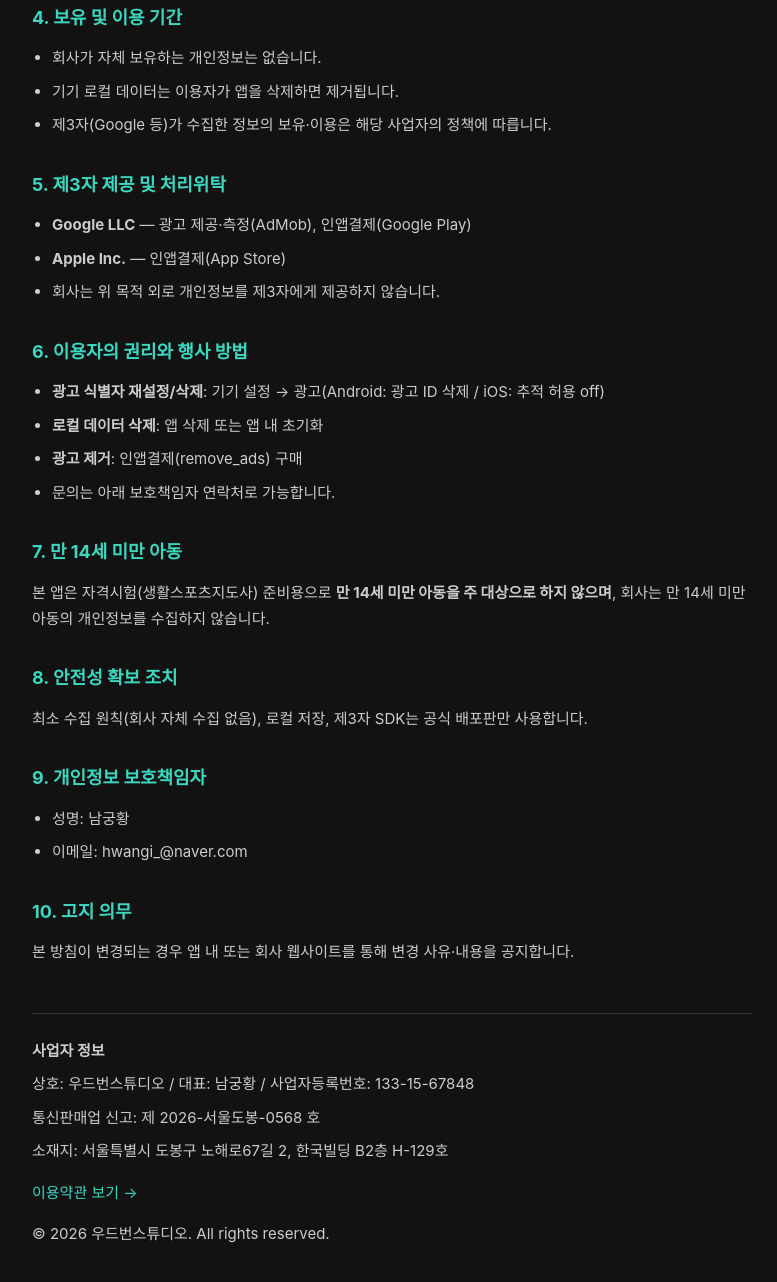
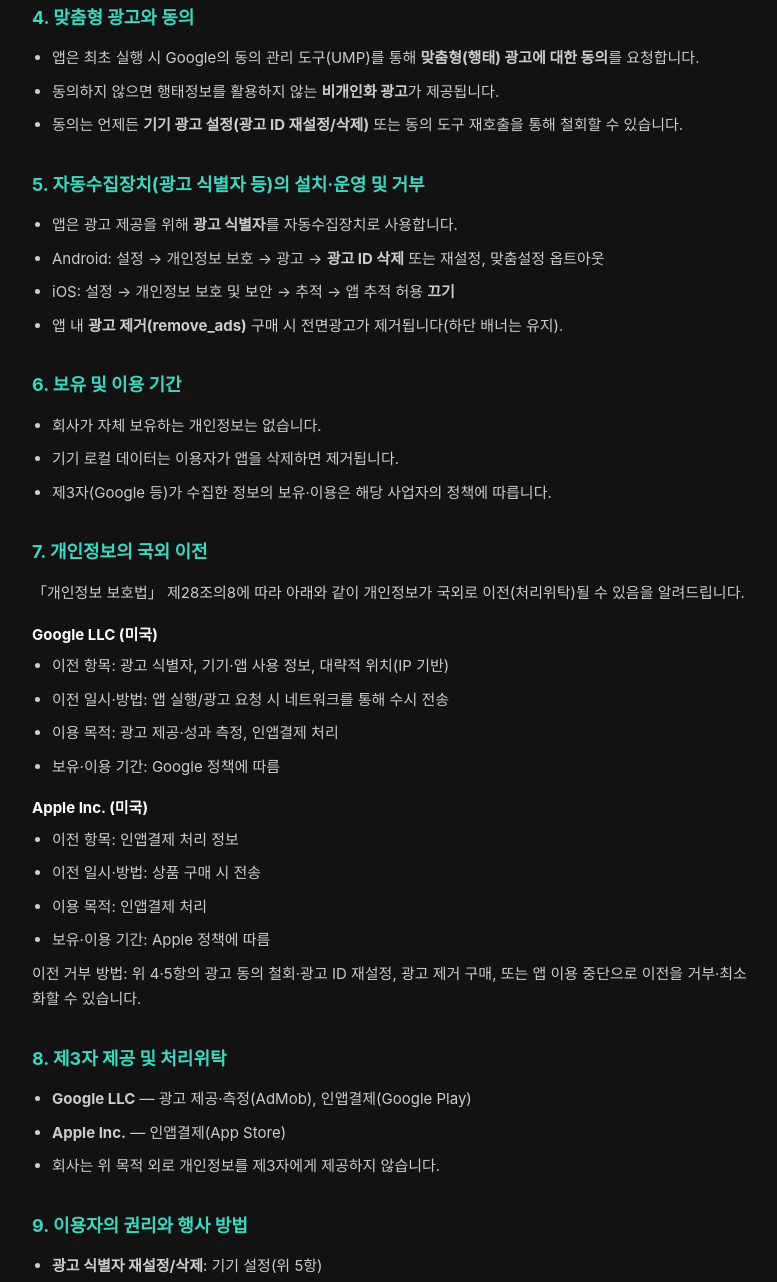
Before and after one commit to namgunghwang/namgunghwang.github.io, a plain HTML site: page fitpass/privacy-policy.html in a window 1280 px wide. Shown: the part 1071-2353 px from the top of the page, without its empty margins (248-1025 px from the left). Drawn offline with Linux system fonts and the light colour scheme.

Commit message:
FITPASS 개인정보처리방침·이용약관 법률 정합 갱신
개인정보: 국외이전(§28-8)·자동수집장치 거부·맞춤광고 동의(UMP)·시행일·성인대상.
약관: 청약철회 제한 고지(전자상거래법 §17②)·유사기출 명시·KSPO 비제휴.

```diff
--- a/fitpass/privacy-policy.html
+++ b/fitpass/privacy-policy.html
@@ -15,6 +15,7 @@
         h1 { color: #fff; font-size: 28px; margin-bottom: 8px; }
         .subtitle { color: #888; font-size: 14px; margin-bottom: 40px; }
         h2 { color: #3DD7C0; font-size: 18px; margin: 32px 0 12px; }
+        h3 { color: #fff; font-size: 15px; margin: 16px 0 6px; }
         p, li { font-size: 15px; color: #ccc; margin-bottom: 8px; }
         ul { padding-left: 20px; }
         a { color: #3DD7C0; text-decoration: none; }
@@ -26,14 +27,14 @@
 <body>
     <div class="container">
         <h1>FITPASS 개인정보처리방침</h1>
-        <p class="subtitle">시행일: 2026년 7월 24일 | 최종 수정: 2026년 7월 24일</p>
+        <p class="subtitle">시행일: 2026년 7월 26일 | 최종 수정: 2026년 7월 26일</p>
 
         <p>우드번스튜디오(대표 남궁황, 이하 "회사")는 <strong>FITPASS</strong>(생활스포츠지도사 보디빌딩 학습 앱, 이하 "앱")를 운영하며, 「개인정보 보호법」 제30조에 따라 이용자의 개인정보를 보호하고 관련 고충을 신속히 처리하기 위해 본 개인정보처리방침을 둡니다.</p>
 
         <h2>1. 핵심 요약 (한눈에)</h2>
         <ul>
             <li><strong>FITPASS는 계정·로그인이 없는 로컬 우선 앱</strong>입니다. 회사는 이용자의 이름·이메일 등 개인정보를 <strong>자체 서버로 수집·저장하지 않습니다.</strong></li>
-            <li>학습 기록(진도·오답노트·즐겨찾기·닉네임·광고 제거 구매 상태)은 <strong>이용자 기기 안(drift / shared_preferences)에만 저장</strong>되며 외부로 전송되지 않습니다.</li>
+            <li>학습 기록(진도·오답노트·즐겨찾기·닉네임·광고 제거 구매 상태)은 <strong>이용자 기기 안에만 저장</strong>되며 외부로 전송되지 않습니다.</li>
             <li>광고 제공을 위해 <strong>제3자 광고 SDK(Google AdMob)</strong>가 광고 식별자 등 일부 정보를 수집할 수 있습니다.</li>
             <li>결제(광고 제거)는 <strong>Google Play / App Store가 처리</strong>하며, 회사는 결제수단 정보를 수집하지 않습니다.</li>
         </ul>
@@ -41,8 +42,8 @@
         <h2>2. 수집하는 개인정보 항목 및 방법</h2>
         <ul>
             <li><strong>회사 자체 수집: 없음</strong> — 회원가입·로그인·이름·연락처 등을 수집하지 않습니다.</li>
-            <li><strong>기기 내 저장(외부 전송 없음)</strong>: 학습 진도, 오답노트, 즐겨찾기, 닉네임, 광고 제거 구매 상태. 이 데이터는 기기 로컬 저장소(drift / shared_preferences)에만 보관되며, 앱 삭제 시 함께 삭제됩니다.</li>
-            <li><strong>제3자 SDK를 통한 자동 수집</strong>
+            <li><strong>기기 내 저장(외부 전송 없음)</strong>: 학습 진도, 오답노트, 즐겨찾기, 닉네임, 광고 제거 구매 상태. 기기 로컬 저장소에만 보관되며 앱 삭제 시 함께 삭제됩니다.</li>
+            <li><strong>제3자 SDK를 통한 자동 수집(처리위탁)</strong>
                 <ul>
                     <li><strong>광고 — Google AdMob</strong>: 광고 식별자(Android 광고 ID / Apple IDFA), 기기·앱 사용 정보, 대략적 위치(IP 기반) 등을 맞춤형·측정 목적으로 수집·처리할 수 있습니다. 처리 주체는 Google이며 <a href="https://policies.google.com/technologies/ads" target="_blank">Google 광고·개인정보처리방침</a>을 따릅니다.</li>
                     <li><strong>인앱결제 — Google Play / Apple App Store</strong>: 광고 제거(remove_ads) 상품 구매 시 결제는 각 스토어가 처리하며, 회사는 카드번호 등 결제정보를 받지 않습니다.</li>
@@ -58,42 +59,79 @@
             <li>앱 기능 제공(학습 진도·오답 관리 등, 기기 로컬)</li>
         </ul>
 
-        <h2>4. 보유 및 이용 기간</h2>
+        <h2>4. 맞춤형 광고와 동의</h2>
+        <ul>
+            <li>앱은 최초 실행 시 Google의 동의 관리 도구(UMP)를 통해 <strong>맞춤형(행태) 광고에 대한 동의</strong>를 요청합니다.</li>
+            <li>동의하지 않으면 행태정보를 활용하지 않는 <strong>비개인화 광고</strong>가 제공됩니다.</li>
+            <li>동의는 언제든 <strong>기기 광고 설정(광고 ID 재설정/삭제)</strong> 또는 동의 도구 재호출을 통해 철회할 수 있습니다.</li>
+        </ul>
+
+        <h2>5. 자동수집장치(광고 식별자 등)의 설치·운영 및 거부</h2>
+        <ul>
+            <li>앱은 광고 제공을 위해 <strong>광고 식별자</strong>를 자동수집장치로 사용합니다.</li>
+            <li>Android: 설정 → 개인정보 보호 → 광고 → <strong>광고 ID 삭제</strong> 또는 재설정, 맞춤설정 옵트아웃</li>
+            <li>iOS: 설정 → 개인정보 보호 및 보안 → 추적 → 앱 추적 허용 <strong>끄기</strong></li>
+            <li>앱 내 <strong>광고 제거(remove_ads)</strong> 구매 시 전면광고가 제거됩니다(하단 배너는 유지).</li>
+        </ul>
+
+        <h2>6. 보유 및 이용 기간</h2>
         <ul>
             <li>회사가 자체 보유하는 개인정보는 없습니다.</li>
             <li>기기 로컬 데이터는 이용자가 앱을 삭제하면 제거됩니다.</li>
             <li>제3자(Google 등)가 수집한 정보의 보유·이용은 해당 사업자의 정책에 따릅니다.</li>
         </ul>
 
-        <h2>5. 제3자 제공 및 처리위탁</h2>
+        <h2>7. 개인정보의 국외 이전</h2>
+        <p>「개인정보 보호법」 제28조의8에 따라 아래와 같이 개인정보가 국외로 이전(처리위탁)될 수 있음을 알려드립니다.</p>
+        <h3>Google LLC (미국)</h3>
+        <ul>
+            <li>이전 항목: 광고 식별자, 기기·앱 사용 정보, 대략적 위치(IP 기반)</li>
+            <li>이전 일시·방법: 앱 실행/광고 요청 시 네트워크를 통해 수시 전송</li>
+            <li>이용 목적: 광고 제공·성과 측정, 인앱결제 처리</li>
+            <li>보유·이용 기간: Google 정책에 따름</li>
+        </ul>
+        <h3>Apple Inc. (미국)</h3>
+        <ul>
+            <li>이전 항목: 인앱결제 처리 정보</li>
+            <li>이전 일시·방법: 상품 구매 시 전송</li>
+            <li>이용 목적: 인앱결제 처리</li>
+            <li>보유·이용 기간: Apple 정책에 따름</li>
+        </ul>
+        <p>이전 거부 방법: 위 4·5항의 광고 동의 철회·광고 ID 재설정, 광고 제거 구매, 또는 앱 이용 중단으로 이전을 거부·최소화할 수 있습니다.</p>
+
+        <h2>8. 제3자 제공 및 처리위탁</h2>
         <ul>
             <li><strong>Google LLC</strong> — 광고 제공·측정(AdMob), 인앱결제(Google Play)</li>
             <li><strong>Apple Inc.</strong> — 인앱결제(App Store)</li>
             <li>회사는 위 목적 외로 개인정보를 제3자에게 제공하지 않습니다.</li>
         </ul>
 
-        <h2>6. 이용자의 권리와 행사 방법</h2>
+        <h2>9. 이용자의 권리와 행사 방법</h2>
         <ul>
-            <li><strong>광고 식별자 재설정/삭제</strong>: 기기 설정 → 광고(Android: 광고 ID 삭제 / iOS: 추적 허용 off)</li>
+            <li><strong>광고 식별자 재설정/삭제</strong>: 기기 설정(위 5항)</li>
+            <li><strong>맞춤형 광고 동의 철회</strong>: 위 4항</li>
             <li><strong>로컬 데이터 삭제</strong>: 앱 삭제 또는 앱 내 초기화</li>
             <li><strong>광고 제거</strong>: 인앱결제(remove_ads) 구매</li>
             <li>문의는 아래 보호책임자 연락처로 가능합니다.</li>
         </ul>
 
-        <h2>7. 만 14세 미만 아동</h2>
-        <p>본 앱은 자격시험(생활스포츠지도사) 준비용으로 <strong>만 14세 미만 아동을 주 대상으로 하지 않으며</strong>, 회사는 만 14세 미만 아동의 개인정보를 수집하지 않습니다.</p>
+        <h2>10. 만 14세 미만 아동 및 대상 연령</h2>
+        <p>본 앱은 자격시험(생활스포츠지도사) 준비용으로 <strong>만 18세 이상 성인을 주 대상</strong>으로 하며, 아동을 대상으로 하지 않습니다. 회사는 만 14세 미만 아동의 개인정보를 수집하지 않습니다.</p>
 
-        <h2>8. 안전성 확보 조치</h2>
+        <h2>11. 안전성 확보 조치</h2>
         <p>최소 수집 원칙(회사 자체 수집 없음), 로컬 저장, 제3자 SDK는 공식 배포판만 사용합니다.</p>
 
-        <h2>9. 개인정보 보호책임자</h2>
+        <h2>12. 개인정보 보호책임자</h2>
         <ul>
             <li>성명: 남궁황</li>
             <li>이메일: hwangi_@naver.com</li>
         </ul>
 
-        <h2>10. 고지 의무</h2>
-        <p>본 방침이 변경되는 경우 앱 내 또는 회사 웹사이트를 통해 변경 사유·내용을 공지합니다.</p>
+        <h2>13. 고지 의무 및 변경 이력</h2>
+        <p>본 방침이 변경되는 경우 시행일과 변경 내용을 앱 내 또는 회사 웹사이트를 통해 사전 공지하며, 이전 버전을 열람할 수 있도록 합니다.</p>
+        <ul>
+            <li>2026-07-26: 국외 이전·자동수집장치 거부·맞춤형 광고 동의 조항 보강.</li>
+        </ul>
 
         <div class="footer">
             <p><strong>사업자 정보</strong></p>
```
Also changed, not shown: fitpass/terms-of-service.html (+7 -3 lines).
